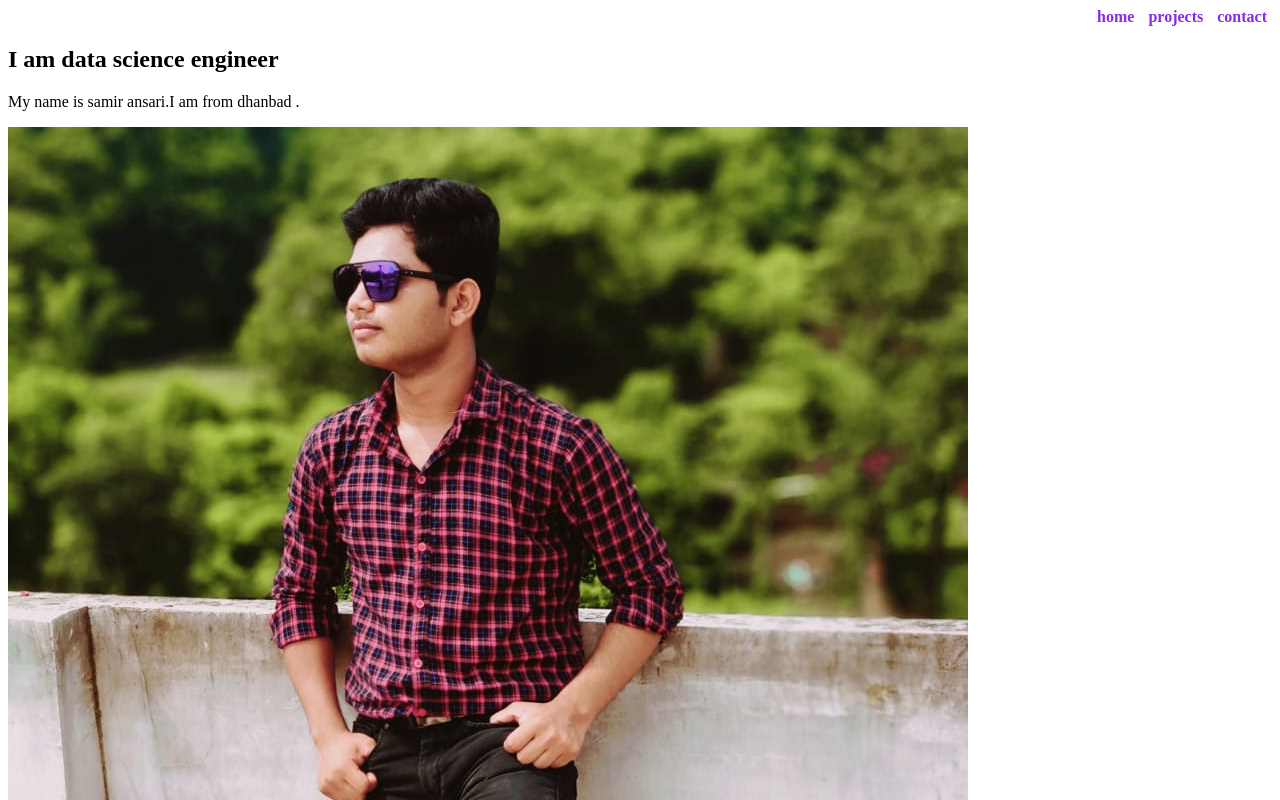
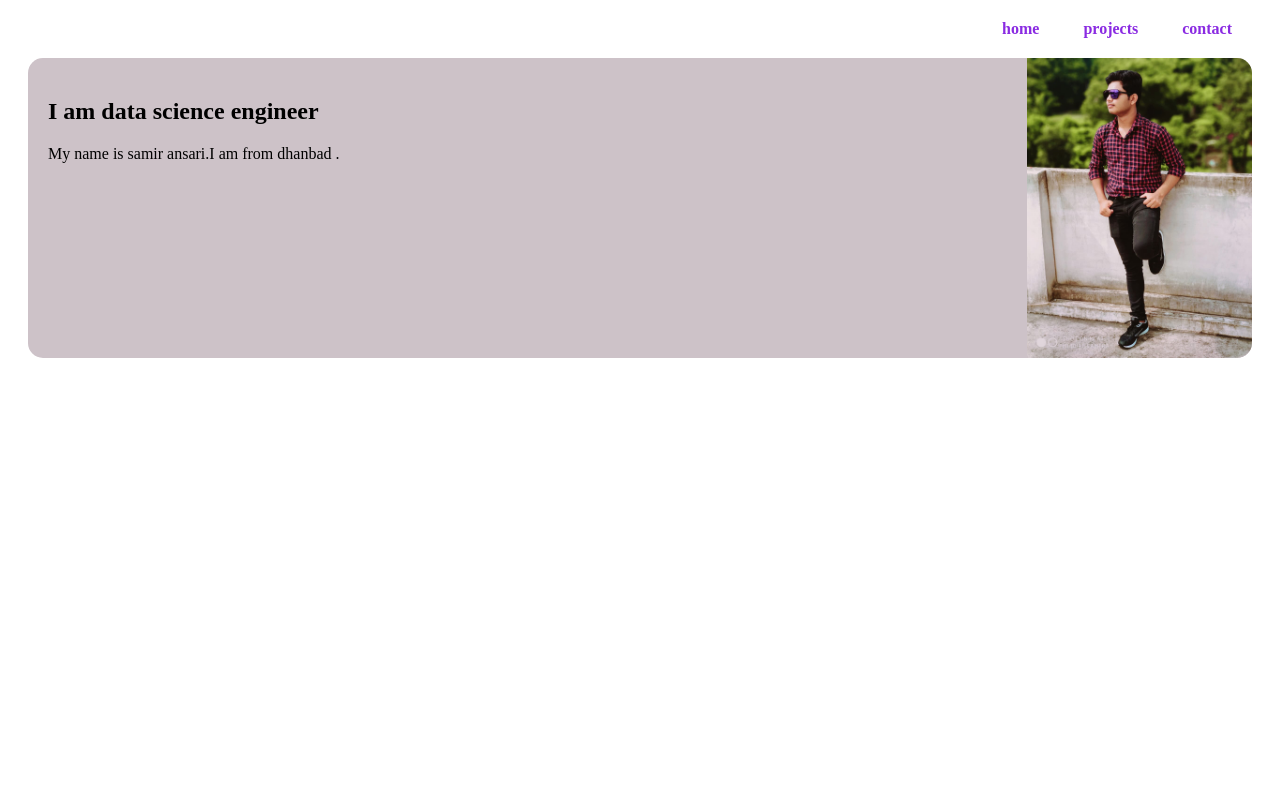
Before and after one commit to samiransar15/samiransar15.github.io, a plain HTML site: page index.html in a window 1280 px wide. Shown: the top 800 px of the page. Drawn offline with Linux system fonts and the light colour scheme.

Commit message:
added styles on home section

```diff
--- a/index.html
+++ b/index.html
@@ -10,12 +10,30 @@
             display: flex;
             justify-content: space-between;
             align-items: center;
+            margin: 20px;
          }
          div.links a{
+           margin: 20px;
            font-weight: bold;
            color: blueviolet;
            text-decoration: none;
-            padding: 5px;
+         }
+         #section-home{
+            margin: 20px;
+            background-color: #cdc2c8;
+            display: flex;
+            justify-content: space-between;
+            border-radius: 15px;
+            height: 300px;
+         }
+         #section-home img{
+
+            height: 300px;
+            border-top-right-radius: 15px;
+            border-bottom-right-radius: 15px;
+         }
+         #section-home div:first-child{
+            padding: 20px;
          }
 
     </style>
@@ -39,7 +57,7 @@
             </a>
         </div>
     </nav>
-    <section id="sectiom-home">
+    <section id="section-home">
         <div>
             <h1>I am data science engineer</h1>
             <p>My name is samir ansari.I am from dhanbad .</p>
```
